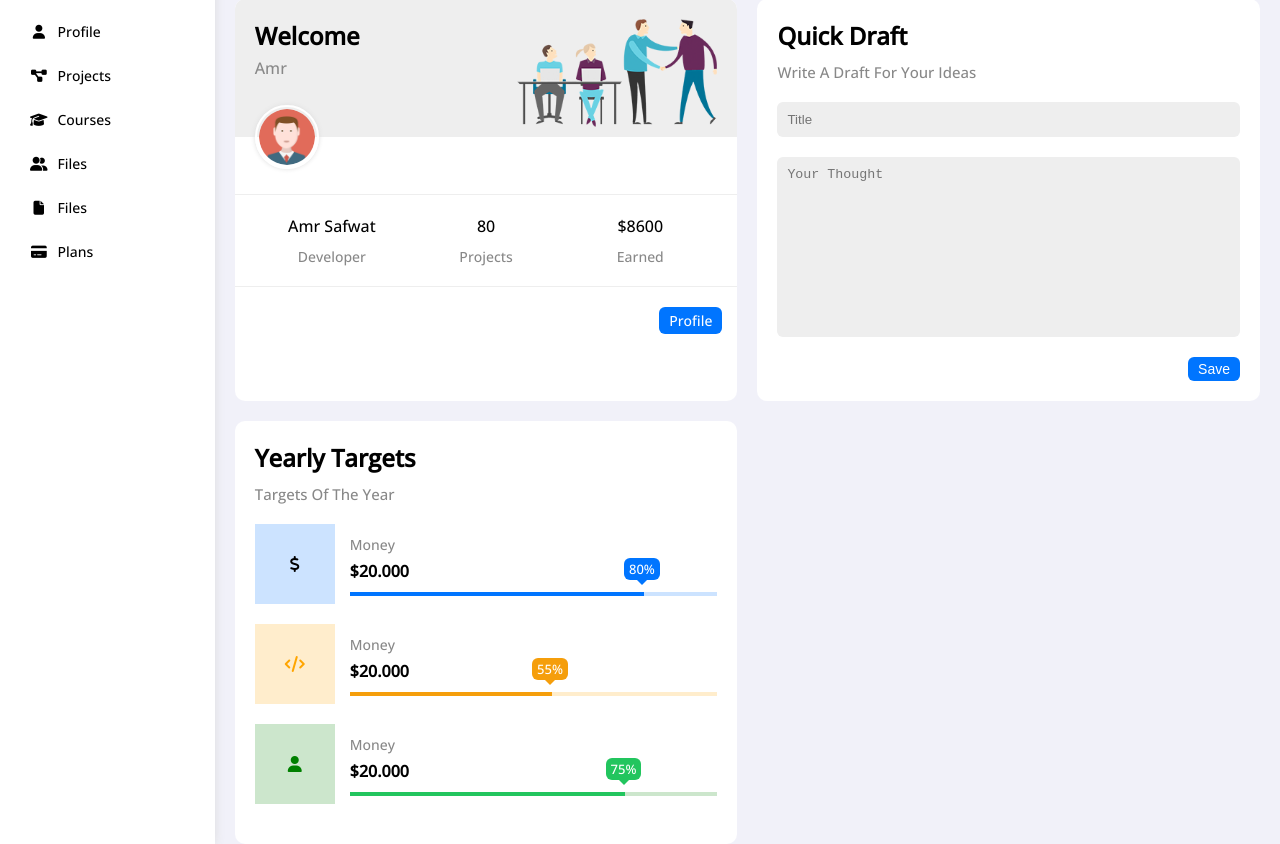
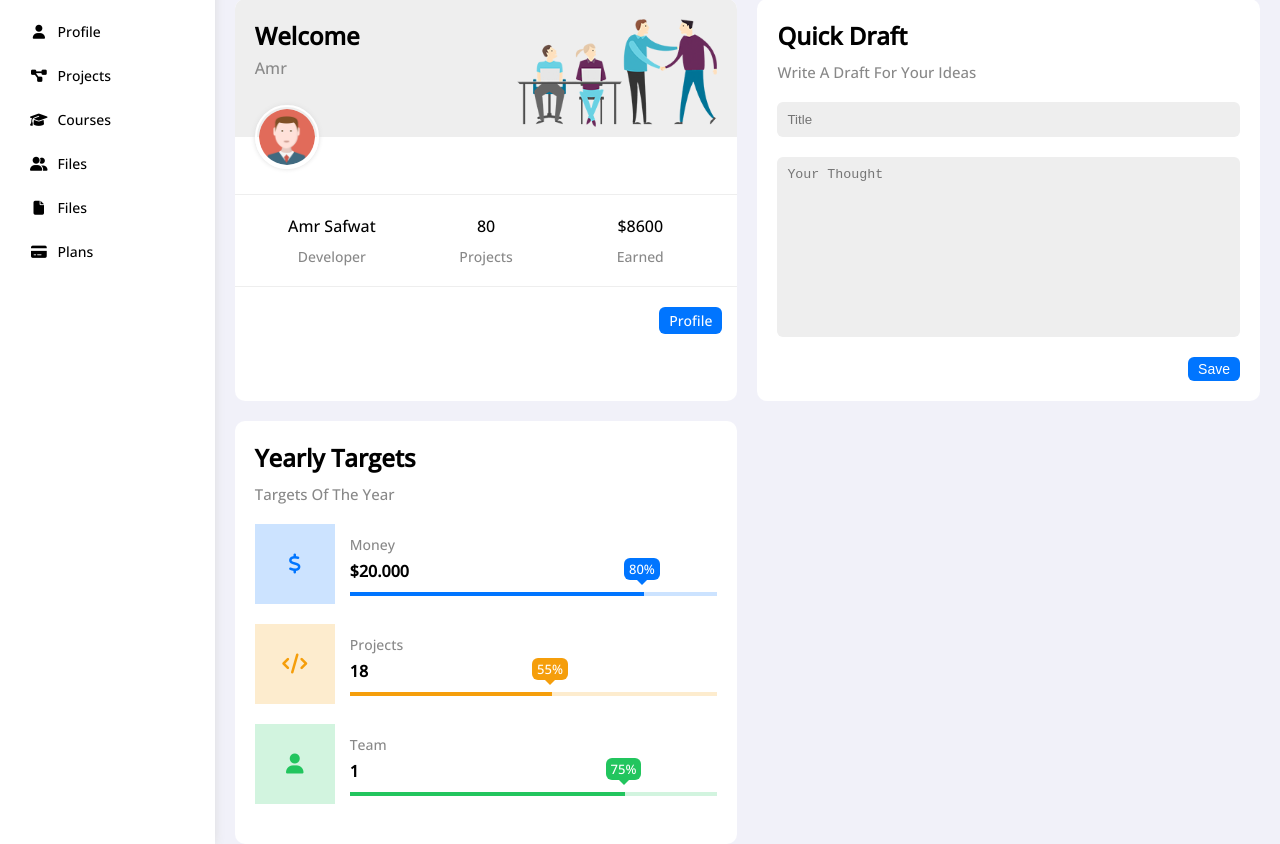
Before and after one commit to Amr-Safwat/Dashboard, a plain HTML site: page index.html in a window 1280 px wide. Shown: the part 171-1015 px from the top of the page. Drawn offline with nearby package versions, Linux system fonts and the light colour scheme.

Commit message:
Modified on colors

```diff
--- a/css/framework.css
+++ b/css/framework.css
@@ -89,11 +89,14 @@
 .c-black {
   color: black;
 }
+.c-blue {
+  color: var(--blue-color);
+}
 .c-green {
-  color: green;
+  color: var(--green-color);
 }
 .c-orange {
-  color: orange;
+  color: var(--orange-color);
 }
 .c-grey {
   color: var(--grey-color);
--- a/css/master.css
+++ b/css/master.css
@@ -248,6 +248,7 @@ ul {
   width: 80px;
   height: 80px;
   margin-right: 15px;
+  font-size: 20px;
 }
 .targets .target .details {
   flex: 1;
@@ -297,10 +298,10 @@ ul {
 }
 .orange .icon,
 .orange .details .prog {
-  background-color: rgb(255 165 0 / 20%);
+  background-color: rgb(245 158 11 / 20%);
 }
 .green .icon,
 .green .details .prog {
-  background-color: rgb(0 128 0 / 20%);
+  background-color: rgb(34 197 94 / 20%);
 }
 /* Targets */
--- a/index.html
+++ b/index.html
@@ -120,8 +120,8 @@
 								<i class="fa-solid fa-code c-orange"></i>
 							</div>
 							<div class="details">
-								<span class="fs-14 c-grey">Money</span>
-								<span class="d-block mt-5 mb-10 fw-blod">$20.000</span>
+								<span class="fs-14 c-grey">Projects</span>
+								<span class="d-block mt-5 mb-10 fw-blod">18</span>
 								<div class="prog p-relative">
 									<span class="bg-orange orange" style="width: 55%;">
 									<span class="bg-orange">55%</span>
@@ -134,8 +134,8 @@
 								<i class="fa-solid fa-user c-green"></i>
 							</div>
 							<div class="details">
-								<span class="fs-14 c-grey">Money</span>
-								<span class="d-block mt-5 mb-10 fw-blod">$20.000</span>
+								<span class="fs-14 c-grey">Team</span>
+								<span class="d-block mt-5 mb-10 fw-blod">1</span>
 								<div class="prog p-relative">
 									<span class="bg-green green" style="width: 75%;">
 									<span class="bg-green">75%</span>
```
